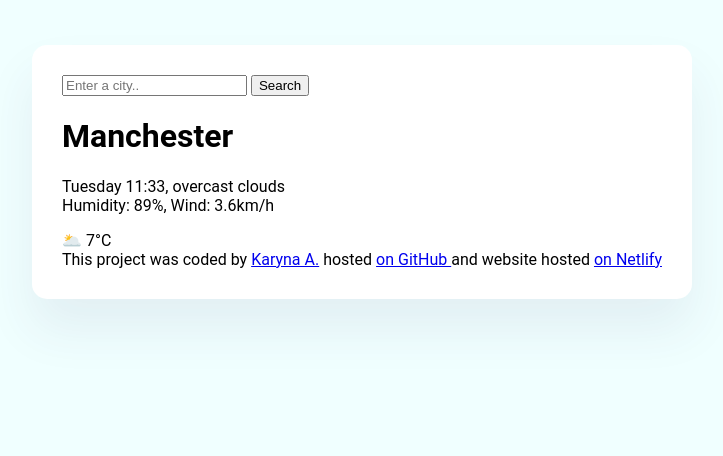
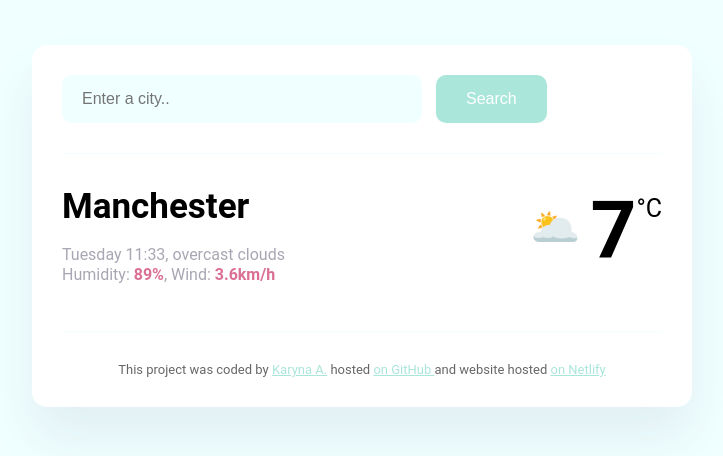
Before and after one commit to karynaalesh/weather.week7, a plain HTML site: page index.html in a window 1280 px wide. Shown: the whole page, without its empty margins (278-1001 px from the left). Drawn offline with Linux system fonts and the light colour scheme.

Commit message:
Added basic CSS

```diff
--- a/index.html
+++ b/index.html
@@ -11,22 +11,27 @@
 <body>
     <div class="app">
         <header>
-            <form>
-                <input type="search" placeholder="Enter a city.." required />
-                <input type="submit" value="Search" />
+            <form class="search-form">
+                <input type="search" placeholder="Enter a city.." required class="search-form-input" />
+                <input type="submit" value="Search" class="search-form-button" />
             </form>
         </header>
         <main>
-            <div>
-                <h1> Manchester</h1>
-                <p>
-                    Tuesday 11:33, overcast clouds
-                    <br />
-                    Humidity: 89%, Wind: 3.6km/h
-                </p>
-            </div>
-            <div>
-                🌥️ 7°C
+            <div class="data">
+                <div>
+                    <h1 class="city"> Manchester</h1>
+                    <p class="details">
+                        Tuesday 11:33, overcast clouds
+                        <br />
+                        Humidity: <strong>89%</strong>, Wind: <strong>3.6km/h</strong>
+
+                    </p>
+                </div>
+                <div class="tempcontainer">
+                    <div class="icon">🌥️</div>
+                    <div class="value">7</div>
+                    <div class="unit">°C</div>
+                </div>
             </div>
 
         </main>
--- a/src/index.css
+++ b/src/index.css
@@ -10,3 +10,78 @@ body{
     box-shadow: 0 30px 50px rgba(65, 50, 100, 0.08);
     border-radius: 15px;
 }
+ header{
+    border-bottom: 1px solid azure;
+    padding: 0 0 30px 0;
+ }
+
+ .search-form-input {
+    background-color: azure;
+    border: none;
+    border-radius: 10px;
+    width: 60%;
+    padding: 15px 20px;
+    font-size: 16px;
+}
+.search-form-button {
+    background: #AAE6DA;
+    padding: 15px 30px;
+    border: none;
+    border-radius: 10px;
+    color: white;
+    margin-left: 10px;
+    font-size: 16px;
+}
+footer{
+    border-top: 1px solid azure;
+    padding: 30px 0 0 0;
+    text-align: center;
+    font-size: 13px;
+    color: rgba(0, 0, 0, 0.6);
+}
+a{
+    color: #AAE6DA;
+}
+.data{
+    display: flex;
+    justify-content: space-between;
+}
+main{
+    padding: 30px 0;
+}
+
+.city{
+    margin: 0;
+    font-size: 35px;
+    line-height: 45px;
+}
+
+.details{
+    font-size: 16px;
+    line-height: 20px;
+    color: rgba(39, 33, 66, 0.4);
+}
+
+.details strong{
+    color: palevioletred;
+}
+
+.tempcontainer{
+    display: flex;
+}
+
+.value{
+    font-size: 80px;
+    font-weight: bold;
+    margin-left: 10px;
+}
+
+.icon{
+    font-size: 40px;
+    margin-top: 20px;
+}
+
+.unit{
+    margin-top: 10px;
+    font-size: 25px;
+}
```
